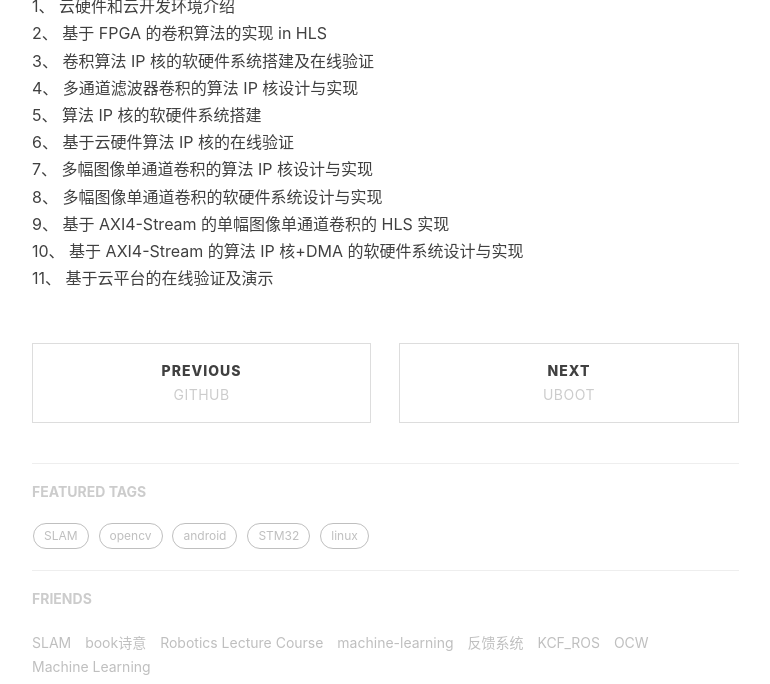
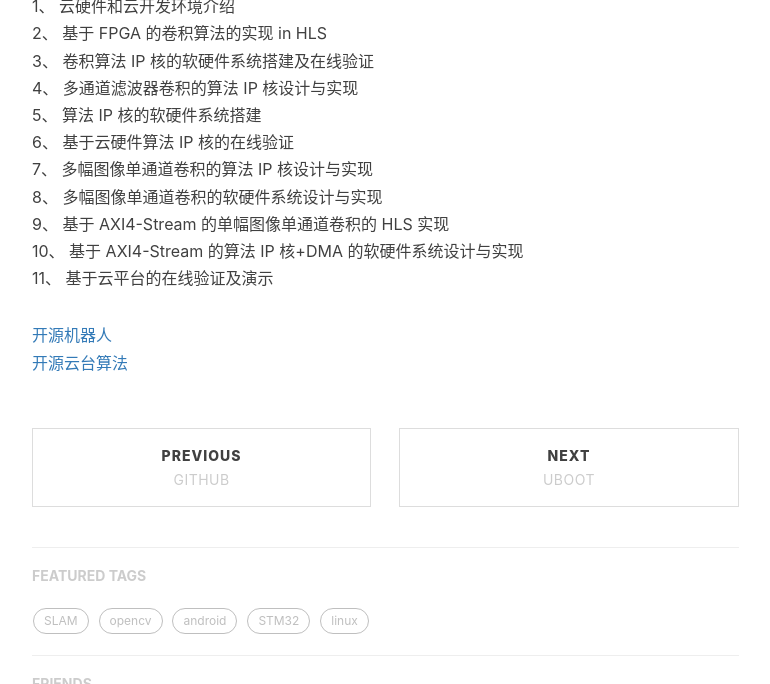
Before and after one commit to gary-robotics/dlward, a Jekyll site: the page built from _posts/2019-08-08-FPGA-2019.markdown, in a window 1280 px wide and 900 px high, scrolled down 720 px, cut to the strip 0-684 px from the top of the window. Shown: the whole strip, without its empty margins (233-1003 px from the left). Built offline with Jekyll 4.4.1, drawn with Linux system fonts in a browser that asks for light colours; nearby versions of some CDN libraries; comment, search, counter and statistics services are not loaded.

Commit message:
Update 2019-08-08-FPGA-2019.markdown

```diff
--- a/_posts/2019-08-08-FPGA-2019.markdown
+++ b/_posts/2019-08-08-FPGA-2019.markdown
@@ -25,3 +25,7 @@ tags:                               #标签
 9、 基于 AXI4-Stream 的单幅图像单通道卷积的 HLS 实现
 10、 基于 AXI4-Stream 的算法 IP 核+DMA 的软硬件系统设计与实现
 11、 基于云平台的在线验证及演示
+
+
+[开源机器人](https://github.com/golaced)
+[开源云台算法](https://github.com/golaced/BLDC)
```
